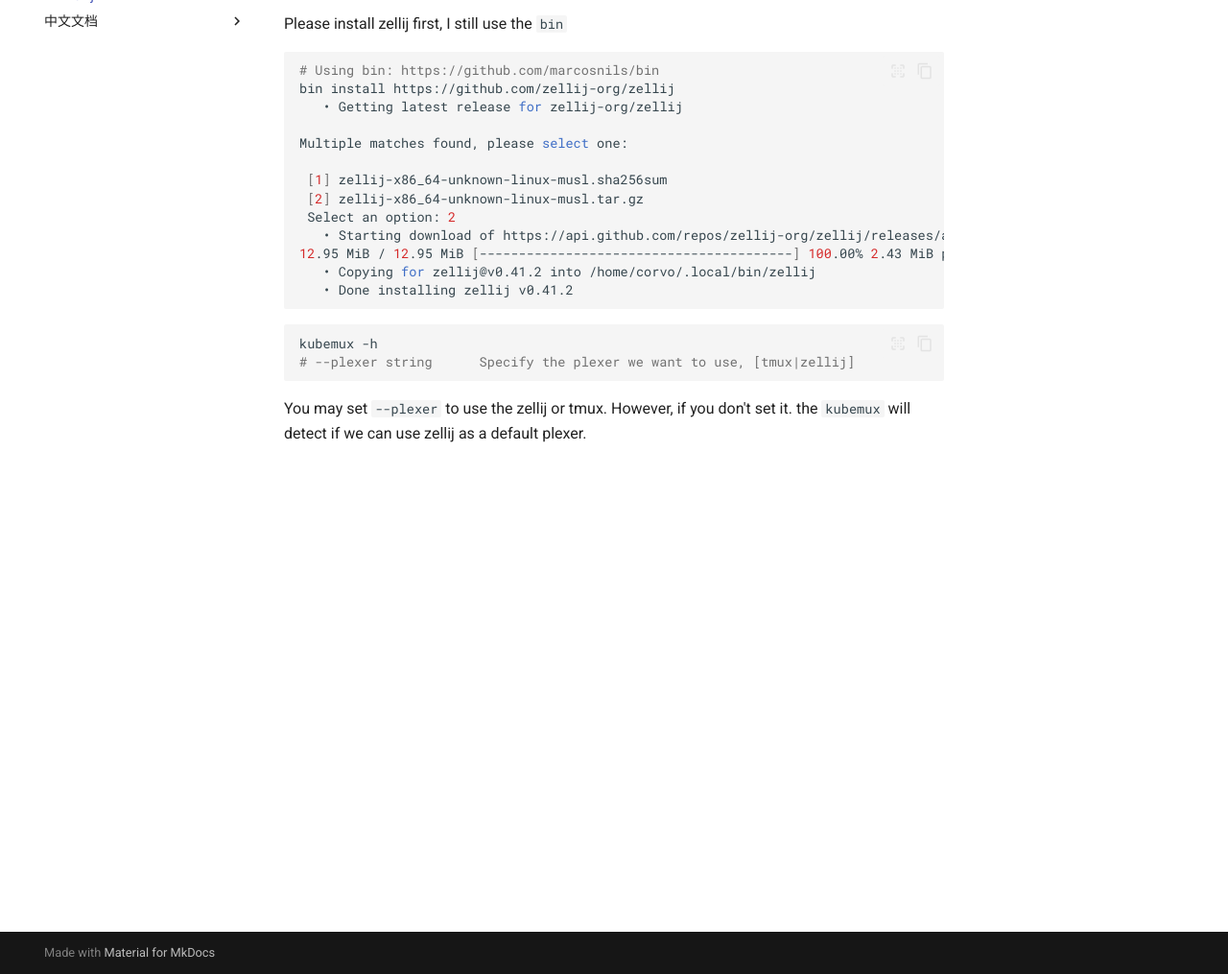
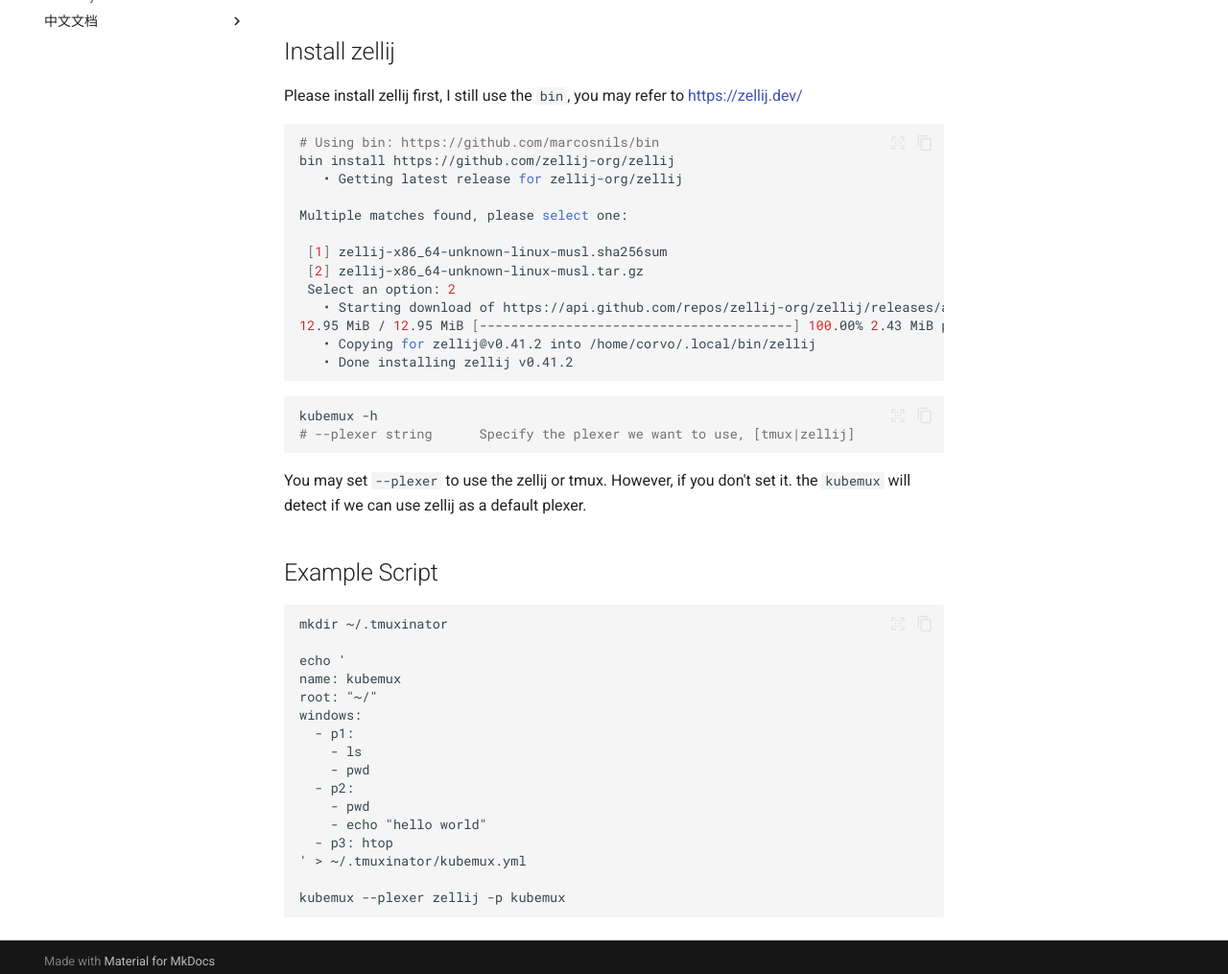
Before and after one commit to corvofeng/kubemux, an MkDocs documentation site: the page built from docs/en/usage/zellij.md, in a window 1280 px wide and 1400 px high, cut to the strip 385-1400 px from the top of the window. Shown: the whole strip at 96% size. Built offline with MkDocs 1.6.1 and Material for MkDocs 9.7.7, drawn with Linux system fonts in a browser that asks for light colours; comment, search, counter and statistics services are not loaded; some of the changed text lies outside the part shown.

Commit message:
Update the zellij usage.
Signed-off-by: corvofeng <corvofeng@gmail.com>

````diff
--- a/docs/en/usage/zellij.md
+++ b/docs/en/usage/zellij.md
@@ -6,7 +6,9 @@
 <script src="https://asciinema.org/a/693805.js" id="asciicast-693805" async="true"></script>
 
 
-Please install zellij first, I still use the `bin`
+## Install zellij
+
+Please install zellij first, I still use the `bin`, you may refer to https://zellij.dev/
 
 ```bash
 # Using bin: https://github.com/marcosnils/bin
@@ -31,3 +33,24 @@
 
 You may set `--plexer` to use the zellij or tmux.
 However, if you don't set it. the `kubemux` will detect if we can use zellij as a default plexer.
+
+## Example Script
+
+```
+mkdir ~/.tmuxinator
+
+echo '
+name: kubemux
+root: "~/"
+windows:
+  - p1:
+    - ls
+    - pwd
+  - p2:
+    - pwd
+    - echo "hello world"
+  - p3: htop
+' > ~/.tmuxinator/kubemux.yml
+
+kubemux --plexer zellij -p kubemux
+```
````
